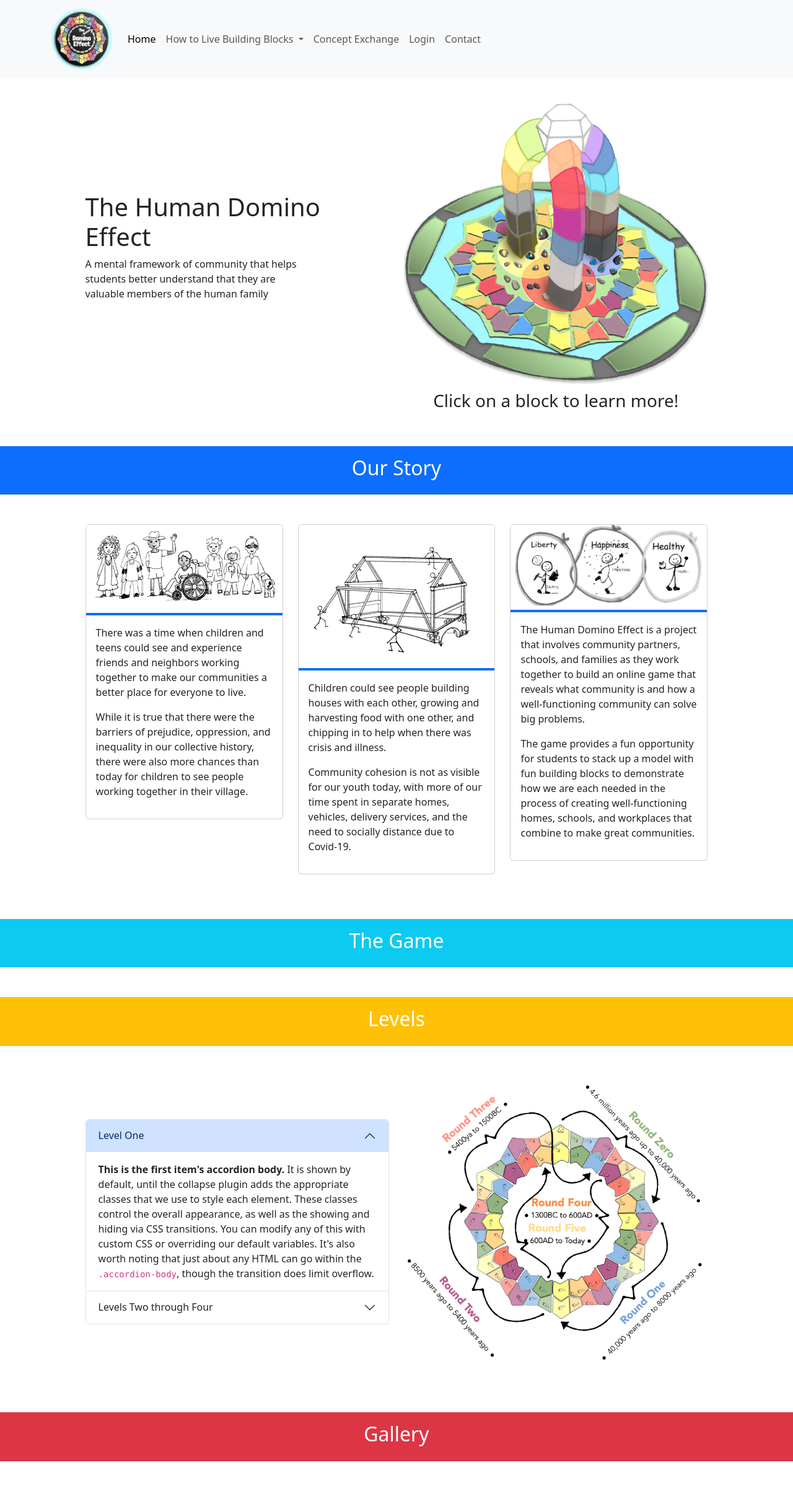
After one commit to YuYyy10/online-concept-exchange-s24, a Flask app: template oce/templates/index.html in a window 1280 px wide. The commit adds this page. Shown: the whole page at 62% size. Run offline with Flask 3, Linux system fonts and the light colour scheme; the template is opened without the code that fills it, so the values that code supplies are empty.

Commit message:
Home page

```diff
--- a/oce/__init__.py
+++ b/oce/__init__.py
@@ -4,14 +4,14 @@ from argon2 import PasswordHasher
 from flask import Flask
 from flask_login import LoginManager
 
-login_manager = LoginManager()
-password_hasher = PasswordHasher()
+#login_manager = LoginManager()
+#password_hasher = PasswordHasher()
 
 
 def create_app():
     app = Flask(__name__)
     app.secret_key = token_urlsafe(32)  # TODO: extract into config file
-    login_manager.init_app(app)
+    # login_manager.init_app(app)
 
     from oce.accounts.routes import accounts
     from oce.content.routes import content
--- /dev/null
+++ b/oce/static/css/board.css
@@ -0,0 +1,9 @@
+#map-and-label {
+  display: flex;
+  justify-content: center;
+  flex-direction: column;
+}
+
+#map-label {
+  text-align: center;
+}
--- /dev/null
+++ b/oce/static/css/index.css
@@ -0,0 +1,8 @@
+body {
+  padding-top: 140px;
+}
+
+.py-10 {
+  padding-left: 10%;
+  padding-right: 10%;
+}
--- a/oce/static/js/board.js
+++ b/oce/static/js/board.js
@@ -59,5 +59,46 @@ function resizeBlockAreas() {
   });
 }
 
+function setBlockLabel(e) {
+  if (
+    e.target.tagName.toLowerCase() === "area" &&
+    e.target.parentElement.getAttribute("name") === "game-board-map"
+  ) {
+    placeholder = document.getElementById("block-label-placeholder");
+    label = document.getElementById("block-label");
+
+    // the mouse has moved into a block: set label and placeholder
+    words = e.target.getAttribute("id").split("-");
+
+    // capitalize words
+    words = words.map((word) => {
+      return word[0].toUpperCase() + word.substr(1);
+    });
+
+    // for IDs with 3 words like "block-1-environment",
+    // join the first 2 words with a space
+    words = words.length >= 3 ? [words.slice(0, 2).join(" "), words[2]] : words;
+
+    label.innerText = words.join(": ");
+    label.style.color =
+      "#" + JSON.parse(e.target.getAttribute("data-maphilight"))["strokeColor"];
+
+    document.getElementById("block-label-placeholder").innerText =
+      "Click to learn about ";
+  }
+}
+
+function resetBlockLabel(e) {
+  if (e.target.getAttribute("id") === "game-board-image") {
+    placeholder = document.getElementById("block-label-placeholder");
+    label = document.getElementById("block-label");
+
+    placeholder.innerText = "Click on a block to learn more!";
+    label.innerText = "";
+  }
+}
+
 window.addEventListener("resize", setupBlockAreas);
 document.addEventListener("DOMContentLoaded", setupBlockAreas);
+document.addEventListener("mouseover", setBlockLabel);
+document.addEventListener("mouseout", resetBlockLabel);
--- a/oce/templates/board.html
+++ b/oce/templates/board.html
@@ -1,32 +1,38 @@
-<!DOCTYPE html>
-<html lang="en">
-  <head>
-    <meta charset="UTF-8" />
-    <meta name="viewport" content="width=device-width, initial-scale=1.0" />
-    <title>Interactive Game Board</title>
-    <link rel="stylesheet" href="styles.css" />
+<link
+  rel="stylesheet"
+  href="{{ url_for('static', filename='css/board.css') }}"
+/>
 <script
   type="text/javascript"
   src="https://ajax.googleapis.com/ajax/libs/jquery/3.7.1/jquery.min.js"
 ></script>
 <script
   type="text/javascript"
-      src="../static/js/jquery.maphilight.js"
+  src="{{ url_for('static', filename='js/jquery.maphilight.js') }}"
   defer
 ></script>
-    <script type="text/javascript" src="../static/board.js" defer></script>
-  </head>
-  <body>
-    <div id="map-wrapper" style="width: 100%; height: 100%">
+<script
+  type="text/javascript"
+  src="{{ url_for('static', filename='js/board.js') }}"
+  defer
+></script>
+
+<div id="map-and-label">
+  <div id="map-wrapper" class="w-100 h-100">
     <div class="map">
       <img
         id="game-board-image"
         class="map maphilighted"
-          src="../static/images/board.png"
+        src="{{ url_for('static', filename='images/board.png') }}"
         usemap="#game-board-map"
         alt=""
       />
     </div>
+  </div>
+  <h3 id="map-label">
+    <span id="block-label-placeholder">Click on a block to learn more!</span
+    ><span id="block-label"></span>
+  </h3>
 </div>
 <map name="game-board-map">
   <!-- First Column -->
@@ -186,5 +192,3 @@
     data-maphilight='{"strokeColor":"a4a4a4","fillColor":"ffffff"}'
   />
 </map>
-  </body>
-</html>
--- /dev/null
+++ b/oce/templates/index.html
@@ -0,0 +1,218 @@
+<!DOCTYPE html>
+<html lang="en">
+  <head>
+    <meta charset="UTF-8" />
+    <meta name="viewport" content="width=device-width, initial-scale=1.0" />
+    <title>Home</title>
+    <link
+      rel="stylesheet"
+      href="https://cdn.jsdelivr.net/npm/bootstrap@5.3.3/dist/css/bootstrap.min.css"
+    />
+    <script src="https://cdn.jsdelivr.net/npm/bootstrap@5.3.3/dist/js/bootstrap.bundle.min.js"></script>
+    <link
+      rel="stylesheet"
+      href="{{ url_for('static', filename='css/index.css') }}"
+    />
+  </head>
+  <body>
+    {% include "base.html" %}
+    <div class="container-fluid">
+      <div class="row align-items-center mb-5 py-10">
+        <div class="col-12 col-md-6">
+          <div
+            class="text-center text-md-start d-flex flex-column align-items-center d-md-block"
+          >
+            <h1>The Human Domino Effect</h1>
+            <p class="w-75">
+              A mental framework of community that helps students better
+              understand that they are valuable members of the human family
+            </p>
+          </div>
+        </div>
+        <div class="col-12 col-md-6">
+          <div>{% include "board.html" %}</div>
+        </div>
+      </div>
+
+      <div
+        class="row align-items-center text-center bg-primary text-white mb-5 my-0"
+      >
+        <div class="col py-3">
+          <h2>Our Story</h2>
+        </div>
+      </div>
+
+      <div class="row align-items-start mb-5 py-10">
+        <div class="col-12 col-md-4 mb-4">
+          <div class="card">
+            <img
+              src="{{ url_for('static', filename='images/humanfamily.png') }}"
+              class="card-img-top border-bottom border-4 border-primary"
+              alt="A sketch of figures showing the human family"
+            />
+            <div class="card-body">
+              <p>
+                There was a time when children and teens could see and
+                experience friends and neighbors working together to make our
+                communities a better place for everyone to live.
+              </p>
+
+              <p>
+                While it is true that there were the barriers of prejudice,
+                oppression, and inequality in our collective history, there were
+                also more chances than today for children to see people working
+                together in their village.
+              </p>
+            </div>
+          </div>
+        </div>
+
+        <div class="col-12 col-md-4 mb-4">
+          <div class="card">
+            <img
+              src="{{ url_for('static', filename='images/homebuilding.png') }}"
+              class="card-img-top border-bottom border-4 border-primary"
+              alt="A sketch of stick figures building the frame of a house"
+            />
+            <div class="card-body">
+              <p>
+                Children could see people building houses with each other,
+                growing and harvesting food with one other, and chipping in to
+                help when there was crisis and illness.
+              </p>
+
+              <p>
+                Community cohesion is not as visible for our youth today, with
+                more of our time spent in separate homes, vehicles, delivery
+                services, and the need to socially distance due to Covid-19.
+              </p>
+            </div>
+          </div>
+        </div>
+
+        <div class="col-12 col-md-4 mb-4">
+          <div class="card">
+            <img
+              src="{{ url_for('static', filename='images/threecircles.png') }}"
+              class="card-img-top border-bottom border-4 border-primary"
+              alt="A three circle Venn diagram showing liberty, happiness, and healthy"
+            />
+            <div class="card-body">
+              <p>
+                The Human Domino Effect is a project that involves community
+                partners, schools, and families as they work together to build
+                an online game that reveals what community is and how a
+                well-functioning community can solve big problems.
+              </p>
+              <p>
+                The game provides a fun opportunity for students to stack up a
+                model with fun building blocks to demonstrate how we are each
+                needed in the process of creating well-functioning homes,
+                schools, and workplaces that combine to make great communities.
+              </p>
+            </div>
+          </div>
+        </div>
+      </div>
+
+      <div
+        class="row align-items-center text-center bg-info text-white mb-5 my-0"
+      >
+        <div class="col py-3">
+          <h2>The Game</h2>
+        </div>
+      </div>
+
+      <div
+        class="row align-items-center text-center bg-warning text-white mb-5 my-0"
+      >
+        <div class="col py-3">
+          <h2>Levels</h2>
+        </div>
+      </div>
+
+      <div class="row align-items-center mb-5 py-10">
+        <div class="col-12 col-md-6 mb-4">
+          <div class="accordion" id="accordionExample">
+            <div class="accordion-item">
+              <h2 class="accordion-header">
+                <button
+                  class="accordion-button"
+                  type="button"
+                  data-bs-toggle="collapse"
+                  data-bs-target="#collapseOne"
+                  aria-expanded="true"
+                  aria-controls="collapseOne"
+                >
+                  Level One
+                </button>
+              </h2>
+              <div
+                id="collapseOne"
+                class="accordion-collapse collapse show"
+                data-bs-parent="#accordionExample"
+              >
+                <div class="accordion-body">
+                  <strong>This is the first item's accordion body.</strong> It
+                  is shown by default, until the collapse plugin adds the
+                  appropriate classes that we use to style each element. These
+                  classes control the overall appearance, as well as the showing
+                  and hiding via CSS transitions. You can modify any of this
+                  with custom CSS or overriding our default variables. It's also
+                  worth noting that just about any HTML can go within the
+                  <code>.accordion-body</code>, though the transition does limit
+                  overflow.
+                </div>
+              </div>
+            </div>
+            <div class="accordion-item">
+              <h2 class="accordion-header">
+                <button
+                  class="accordion-button collapsed"
+                  type="button"
+                  data-bs-toggle="collapse"
+                  data-bs-target="#collapseTwo"
+                  aria-expanded="false"
+                  aria-controls="collapseTwo"
+                >
+                  Levels Two through Four
+                </button>
+              </h2>
+              <div
+                id="collapseTwo"
+                class="accordion-collapse collapse"
+                data-bs-parent="#accordionExample"
+              >
+                <div class="accordion-body">
+                  <strong>This is the second item's accordion body.</strong> It
+                  is hidden by default, until the collapse plugin adds the
+                  appropriate classes that we use to style each element. These
+                  classes control the overall appearance, as well as the showing
+                  and hiding via CSS transitions. You can modify any of this
+                  with custom CSS or overriding our default variables. It's also
+                  worth noting that just about any HTML can go within the
+                  <code>.accordion-body</code>, though the transition does limit
+                  overflow.
+                </div>
+              </div>
+            </div>
+          </div>
+        </div>
+        <div class="col-12 col-md-6 mb-4">
+          <img
+            src="{{ url_for('static', filename='images/rounds.png') }}"
+            class="img-fluid"
+            alt="The Human Domino Effect game board with arrows and text describing the rounds of the game"
+          />
+        </div>
+      </div>
+      <div
+        class="row align-items-center text-center bg-danger text-white mb-5 my-0"
+      >
+        <div class="col py-3">
+          <h2>Gallery</h2>
+        </div>
+      </div>
+    </div>
+  </body>
+</html>
--- a/wsgi.py
+++ b/wsgi.py
@@ -1,5 +1,10 @@
 from oce import create_app
+from flask import render_template
 
 app = create_app()
 if __name__ == '__main__':
     app.run()
+
+@app.route('/')
+def home():
+  return render_template('index.html')
```
Also changed, not shown: oce/static/images/homebuilding.png (added), oce/static/images/humanfamily.png (added), oce/static/images/rounds.png (added), oce/static/images/threecircles.png (added). Lines whose indentation alone changed are shown as unchanged.
